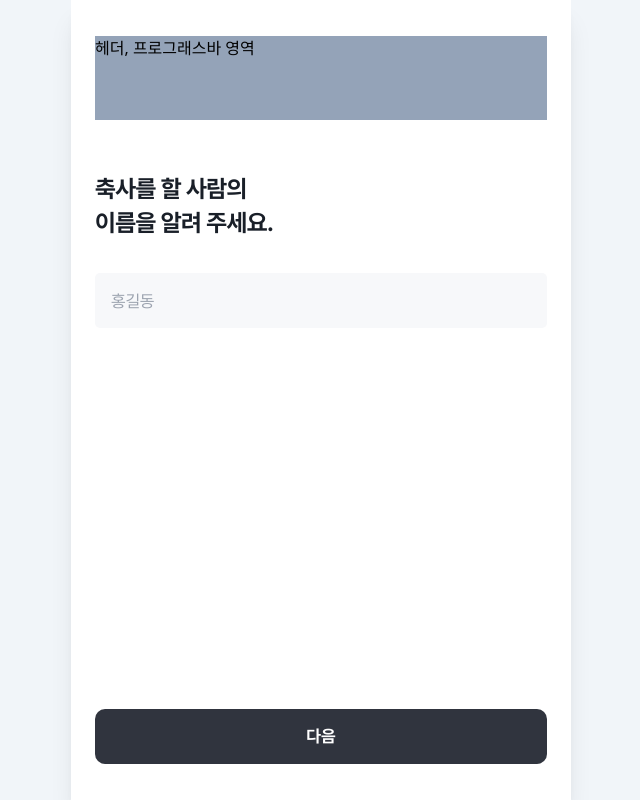
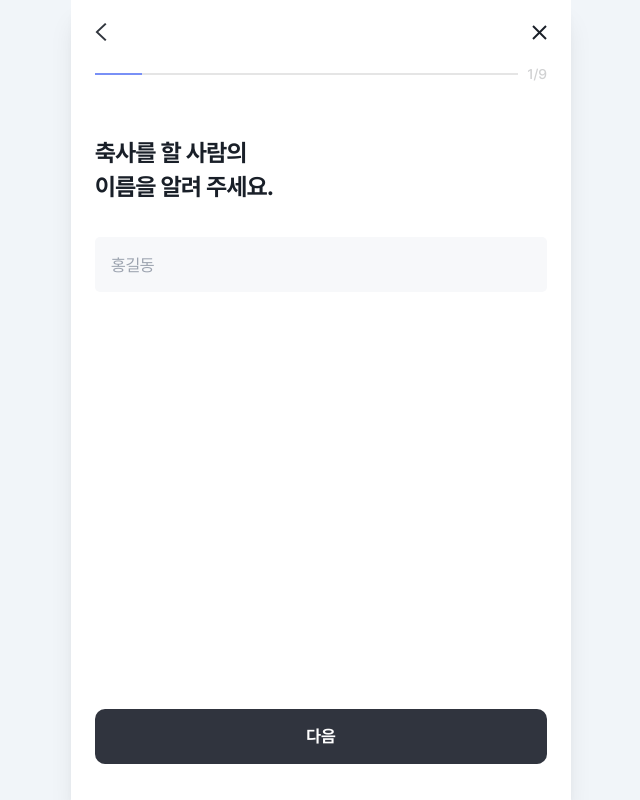
Before and after one commit to with-Bloom/bloom-react, a React (Vite) app: page /question in a window 1280 px wide. Shown: the whole page, without its empty margins (319-959 px from the left). Built offline with nearby package versions, Linux system fonts and the light colour scheme; no server answers.

Commit message:
feat: step 내용이 아닌 스텝 번호로 변경, header, progressBar 기능 처리

```diff
--- a/src/components/common/Header.tsx
+++ b/src/components/common/Header.tsx
@@ -5,13 +5,13 @@ import CloseIcon from 'assets/images/close.svg?react';
 
 type Props = {
   noCloseBtn?: boolean;
-  onClick?: React.MouseEventHandler<HTMLButtonElement>;
+  onPrev?: React.MouseEventHandler<HTMLButtonElement>;
 };
 
-const Header = ({ noCloseBtn = false, onClick }: Props) => {
+const Header = ({ noCloseBtn = false, onPrev }: Props) => {
   return (
     <div className="flex items-center justify-between w-full h-16">
-      <button className="flex items-center justify-start w-6 h-6" data-ga="header_back" onClick={onClick}>
+      <button className="flex items-center justify-start w-6 h-6" onClick={onPrev} data-ga="header_back">
         <ChevronIcon />
       </button>
       {!noCloseBtn && (
--- a/src/components/question/ProgressBar.tsx
+++ b/src/components/question/ProgressBar.tsx
@@ -1,9 +1,9 @@
 type Props = {
-  currentPage: number;
+  currentStep: number;
 };
 
-const ProgressBar = ({ currentPage }: Props) => {
-  const percentage = (currentPage / 9) * 100;
+const ProgressBar = ({ currentStep }: Props) => {
+  const percentage = (currentStep / 9) * 100;
 
   return (
     <div className="flex items-center justify-between gap-[9px]">
@@ -11,7 +11,7 @@ const ProgressBar = ({ currentPage }: Props) => {
         <div className="h-[2.4px] bg-indigo" style={{ width: `${percentage}%` }}></div>
       </div>
       <span className="text-sm font-medium font-pretendard text-gray300">
-        {currentPage}/{9}
+        {currentStep}/{9}
       </span>
     </div>
   );
--- a/src/pages/Question.tsx
+++ b/src/pages/Question.tsx
@@ -1,5 +1,10 @@
 import { useState } from 'react';
+import { useNavigate } from 'react-router-dom';
 
+import { ROUTES_PATH } from 'constants/routes';
+
+import Header from 'components/common/Header';
+import ProgressBar from 'components/question/ProgressBar';
 import Step1 from 'components/question/step/Step1';
 import Step2 from 'components/question/step/Step2';
 import Step3 from 'components/question/step/Step3';
@@ -10,11 +15,24 @@ import Step7 from 'components/question/step/Step7';
 import Step8 from 'components/question/step/Step8';
 import Step9 from 'components/question/step/step9';
 
+type Steps = 1 | 2 | 3 | 4 | 5 | 6 | 7 | 8 | 9;
+
 const Question = () => {
-  const [step, setStep] = useState<1 | 2 | 3 | 4 | 5 | 6 | 7 | 8 | 9>(1);
+  const navigate = useNavigate();
+
+  const [step, setStep] = useState<Steps>(1);
+
+  const prevStep = () => {
+    if (step === 1) {
+      navigate(ROUTES_PATH.home);
+    }
+    setStep(step - 1); //TODO: 타입 설정
+  };
+
   return (
-    <div className="h-full px-6 py-9">
-      <div className="w-full h-[84px] bg-slate-400">헤더, 프로그래스바 영역</div>
+    <div className="h-full px-6 pb-9">
+      <Header onPrev={prevStep} />
+      <ProgressBar currentStep={step} />
       {step === 1 && <Step1 onNext={() => setStep(2)} />}
       {step === 2 && <Step2 onNext={() => setStep(3)} />}
       {step === 3 && <Step3 onNext={() => setStep(4)} />}
```
